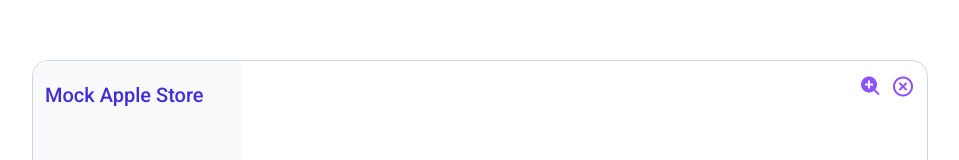
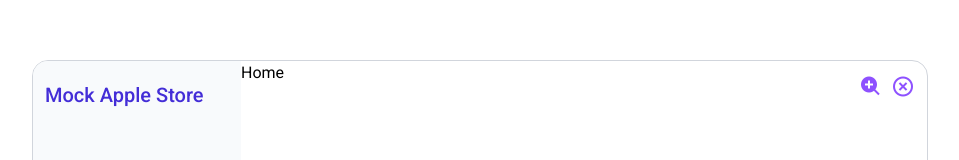
Before and after one commit to GarimaK1/AppleStoreUIViteReact19, a React (Vite) app: page / in a window 1280 px wide. Shown: the top 160 px of the page, without its empty margins (160-1119 px from the left). Built offline with nearby package versions, Linux system fonts and the light colour scheme.

Commit message:
adding Home pag

```diff
--- a/src/App.jsx
+++ b/src/App.jsx
@@ -1,6 +1,7 @@
 import { useState } from 'react';
 import Controls from './components/Controls';
 import Navbar from './components/Navbar';
+import Home from './components/Home';
 
 function App() {
   const [isFrameZoom, setFrameZoom] = useState(false);
@@ -22,6 +23,9 @@
         } w-[70vw] h-[85vh] max-w-[90vw] max-h-[90vh] border border-gray-300 rounded-2xl resize overflow-auto relative transition-all duration-100 flex`}>
           <Navbar currentPage={currentPage} handleNavClick={handleNavClick}/>
           <Controls isFrameZoom={isFrameZoom} toggleZoom={toggleZoom} />
+          <div className=''>
+            <Home />
+          </div>
         </div>
       </div>
     </>
--- /dev/null
+++ b/src/components/Home.jsx
@@ -0,0 +1,9 @@
+import React from 'react'
+
+const Home = () => {
+  return (
+    <div>Home</div>
+  )
+}
+
+export default Home
```
